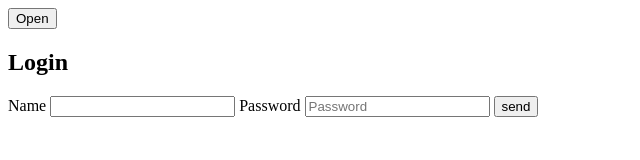
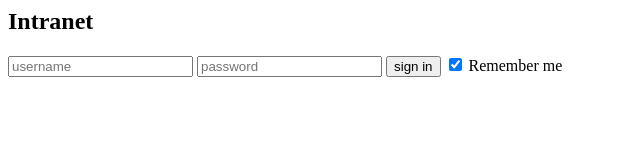
Before and after one commit to mijaworski/fronter, a plain HTML site: page index.html in a window 1280 px wide. Shown: the whole page, without its empty margins (0-640 px from the left). Drawn offline with Linux system fonts and the light colour scheme.

Commit message:
update# Please enter the commit message for your changes. Lines starting

```diff
--- a/index.html
+++ b/index.html
@@ -1,15 +1,24 @@
 <html>
+<!DOCTYPE html>
+<html lang="en">
+
+<head>
+    <meta charset="utf-8">
+    <title>Login</title>
+    <link rel="styles" href="styles.css" type="text/css">
+</head>
 
 <body>
-    <button id="btn">Open</button>
     <section>
         <form id="loginfrom" action="t2.html">
-            <h2>Login</h2>
-            <label for="name">Name</label>
-            <input type="text" id="name" place="Your name">
-            <label for="pw">Password</label>
-            <input type="password" id="pw" placeholder="Password">
-            <input type="submit" value="send">
+            <h2>Intranet</h2>
+            <label for="username"></label>
+            <input type="text" id="username" placeholder=username>
+            <label for="pw"></label>
+            <input type="password" id="pw" placeholder=password>
+            <input type="submit" value="sign in">
+            <label>
+                <input type="checkbox" checked="checked" name="remember"> Remember me</label>
         </form>
     </section>
     <script>
```
